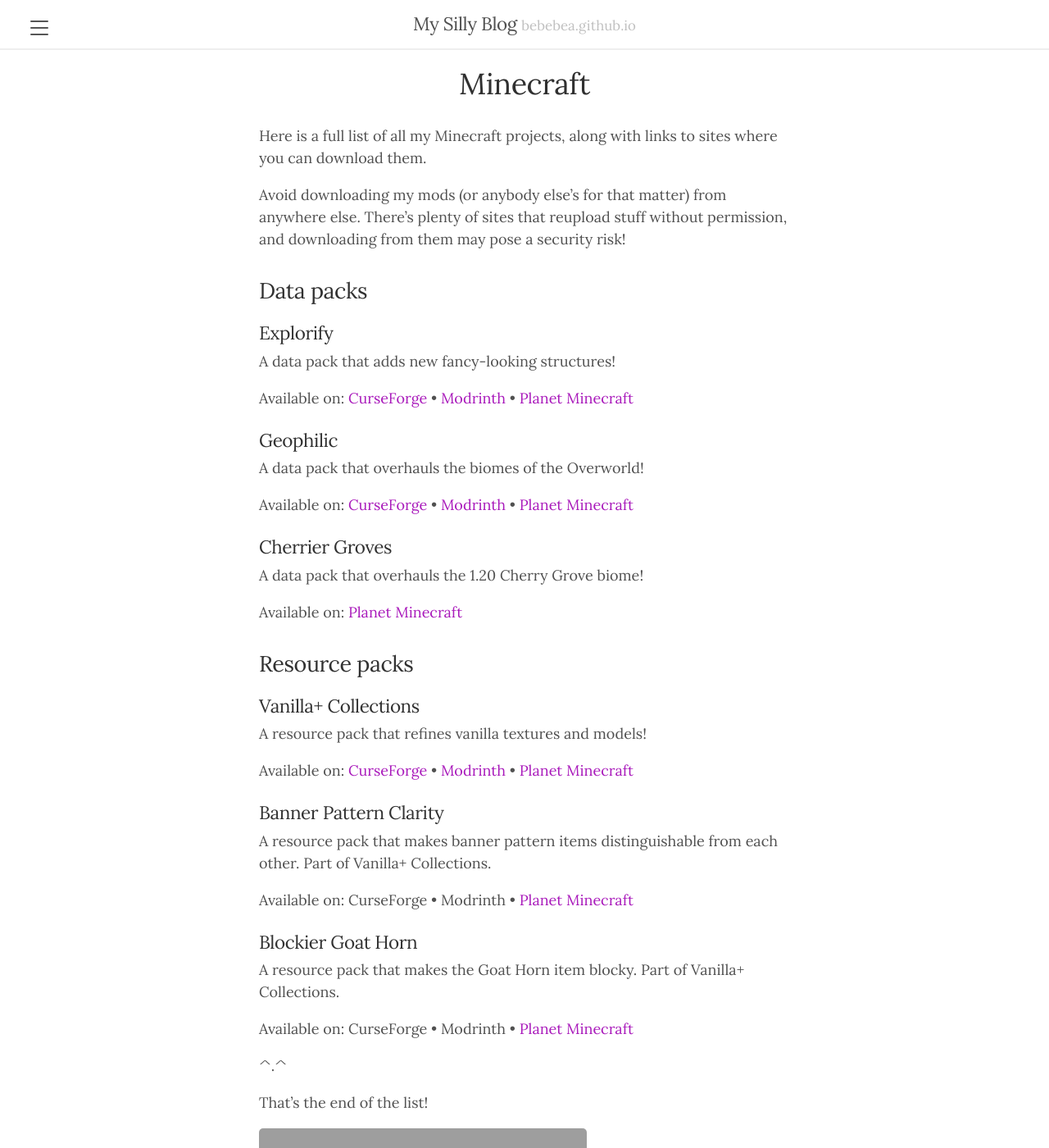
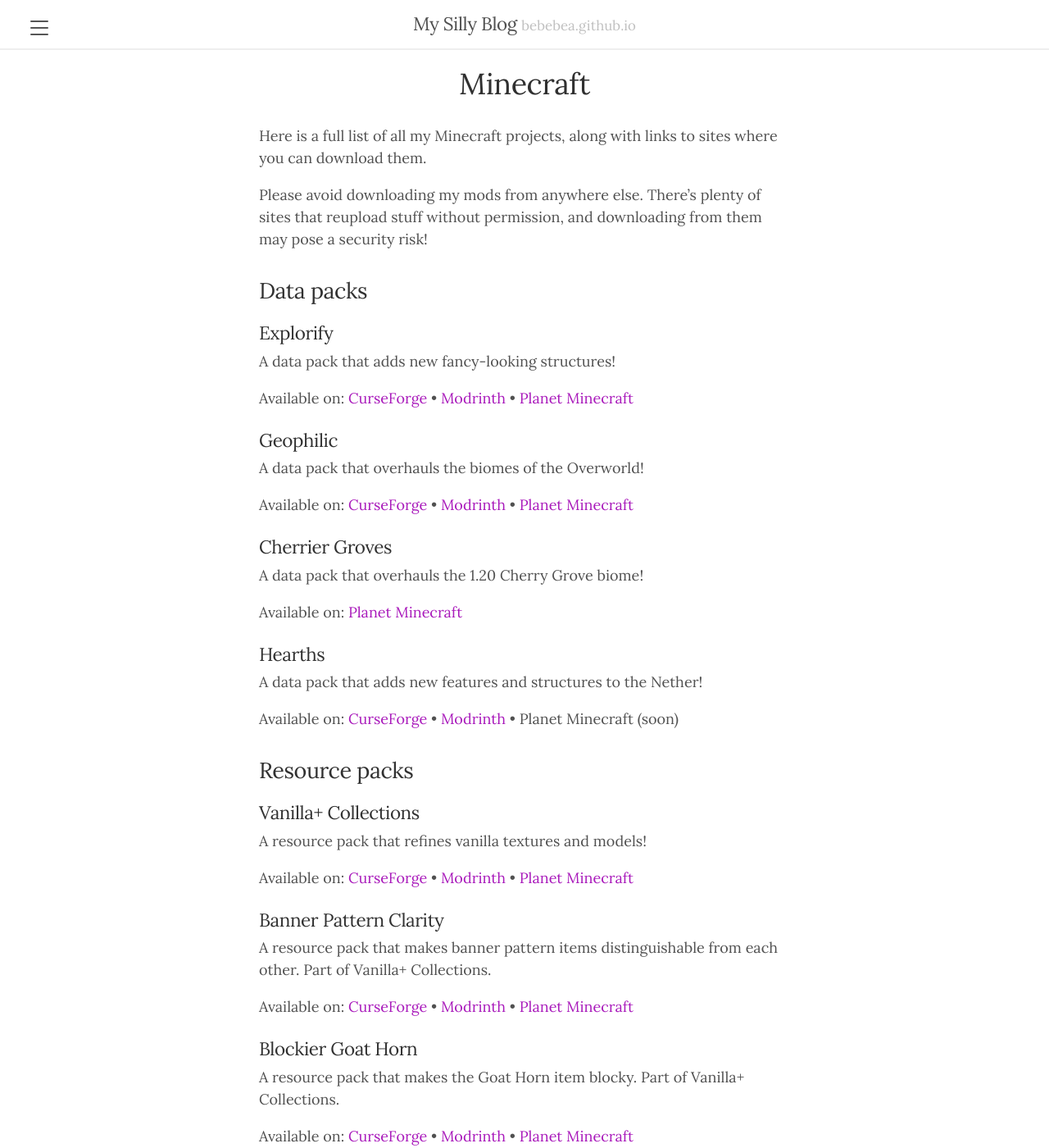
Before and after one commit to bebebea/bebebea.github.io, a Jekyll site: the page built from minecraft.md, in a window 1280 px wide and 1400 px high. Shown: the whole window at 82% size. Built offline with Jekyll 4.4.1, drawn with Linux system fonts in a browser that asks for light colours; grey boxes are pictures that could not be loaded.

Commit message:
Update minecraft.md

```diff
--- a/minecraft.md
+++ b/minecraft.md
@@ -5,7 +5,7 @@
 
 Here is a full list of all my Minecraft projects, along with links to sites where you can download them.
 
-Avoid downloading my mods (or anybody else's for that matter) from anywhere else. There's plenty of sites that reupload stuff without permission, and downloading from them may pose a security risk!
+Please avoid downloading my mods from anywhere else. There's plenty of sites that reupload stuff without permission, and downloading from them may pose a security risk!
 
 
 ## Data packs
@@ -25,6 +25,11 @@
 
 Available on: [Planet Minecraft](https://www.planetminecraft.com/data-pack/cherrier-groves/)
 
+### Hearths
+A data pack that adds new features and structures to the Nether!
+
+Available on: [CurseForge](https://www.curseforge.com/minecraft/mc-mods/hearths/) • [Modrinth](https://modrinth.com/datapack/hearths/) • Planet Minecraft (soon)
+
 
 ## Resource packs
 
@@ -38,13 +43,13 @@
 
 A resource pack that makes banner pattern items distinguishable from each other. Part of Vanilla+ Collections.
 
-Available on: CurseForge • Modrinth • [Planet Minecraft](https://www.planetminecraft.com/texture-pack/banner-pattern-clarity/)
+Available on: [CurseForge](https://legacy.curseforge.com/minecraft/texture-packs/banner-pattern-clarity/) • [Modrinth](https://modrinth.com/resourcepack/banner-pattern-clarity/) • [Planet Minecraft](https://www.planetminecraft.com/texture-pack/banner-pattern-clarity/)
 
 ### Blockier Goat Horn
 
 A resource pack that makes the Goat Horn item blocky. Part of Vanilla+ Collections.
 
-Available on: CurseForge • Modrinth • [Planet Minecraft](https://www.planetminecraft.com/texture-pack/blockier-goat-horn/)
+Available on: [CurseForge](https://legacy.curseforge.com/minecraft/texture-packs/blockier-goat-horn/) • [Modrinth](https://modrinth.com/resourcepack/blockier-goat-horn/) • [Planet Minecraft](https://www.planetminecraft.com/texture-pack/blockier-goat-horn/)
 
 ^.^
 
```
